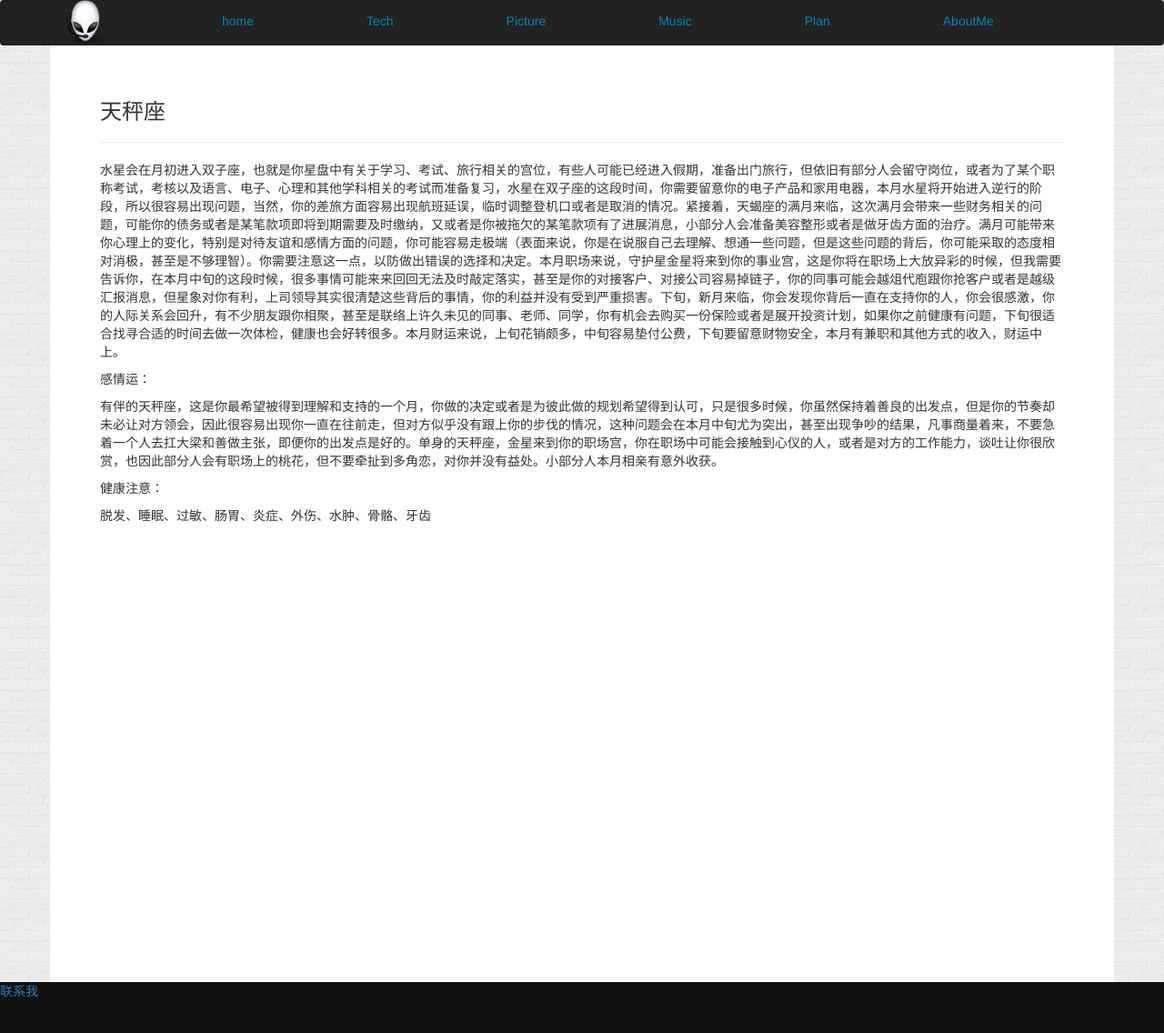
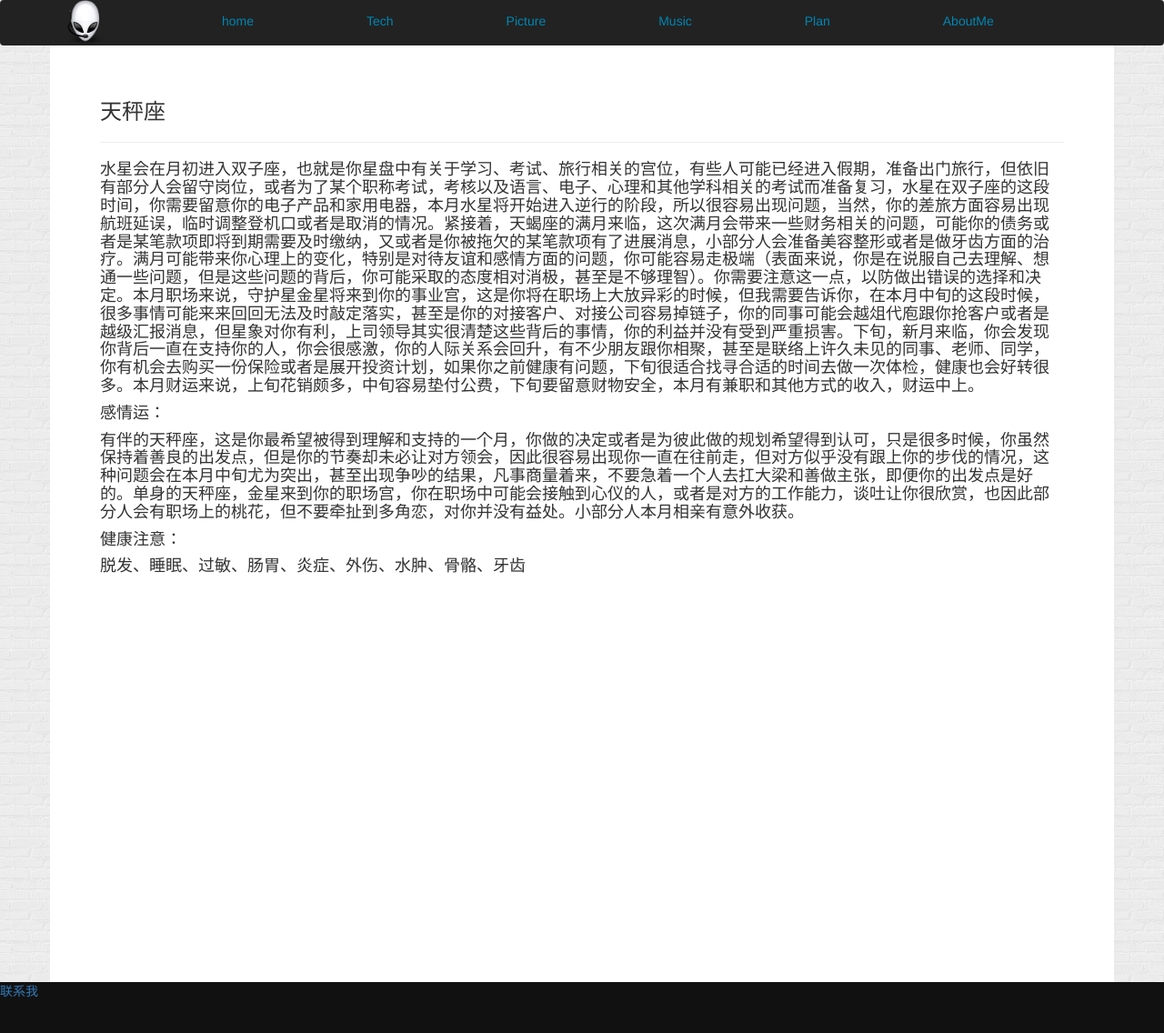
Before and after one commit to GeorageLiang/georageliang.github.com, a Jekyll site: the page built from 12md/tianp.md, in a window 1280 px wide and 1140 px high. Shown: the top 1136 px of the window at 91% size. Built offline with Jekyll 4.4.1, drawn with Linux system fonts in a browser that asks for light colours; Markdown is read by kramdown in place of the engine named in the settings; comment, search, counter and statistics services are not loaded.

```diff
--- a/12md/tianp.md
+++ b/12md/tianp.md
@@ -9,12 +9,12 @@ permalink: /12md/tianp/
 ###天秤座
 ---
 
-水星会在月初进入双子座，也就是你星盘中有关于学习、考试、旅行相关的宫位，有些人可能已经进入假期，准备出门旅行，但依旧有部分人会留守岗位，或者为了某个职称考试，考核以及语言、电子、心理和其他学科相关的考试而准备复习，水星在双子座的这段时间，你需要留意你的电子产品和家用电器，本月水星将开始进入逆行的阶段，所以很容易出现问题，当然，你的差旅方面容易出现航班延误，临时调整登机口或者是取消的情况。紧接着，天蝎座的满月来临，这次满月会带来一些财务相关的问题，可能你的债务或者是某笔款项即将到期需要及时缴纳，又或者是你被拖欠的某笔款项有了进展消息，小部分人会准备美容整形或者是做牙齿方面的治疗。满月可能带来你心理上的变化，特别是对待友谊和感情方面的问题，你可能容易走极端（表面来说，你是在说服自己去理解、想通一些问题，但是这些问题的背后，你可能采取的态度相对消极，甚至是不够理智）。你需要注意这一点，以防做出错误的选择和决定。本月职场来说，守护星金星将来到你的事业宫，这是你将在职场上大放异彩的时候，但我需要告诉你，在本月中旬的这段时候，很多事情可能来来回回无法及时敲定落实，甚至是你的对接客户、对接公司容易掉链子，你的同事可能会越俎代庖跟你抢客户或者是越级汇报消息，但星象对你有利，上司领导其实很清楚这些背后的事情，你的利益并没有受到严重损害。下旬，新月来临，你会发现你背后一直在支持你的人，你会很感激，你的人际关系会回升，有不少朋友跟你相聚，甚至是联络上许久未见的同事、老师、同学，你有机会去购买一份保险或者是展开投资计划，如果你之前健康有问题，下旬很适合找寻合适的时间去做一次体检，健康也会好转很多。本月财运来说，上旬花销颇多，中旬容易垫付公费，下旬要留意财物安全，本月有兼职和其他方式的收入，财运中上。
+####水星会在月初进入双子座，也就是你星盘中有关于学习、考试、旅行相关的宫位，有些人可能已经进入假期，准备出门旅行，但依旧有部分人会留守岗位，或者为了某个职称考试，考核以及语言、电子、心理和其他学科相关的考试而准备复习，水星在双子座的这段时间，你需要留意你的电子产品和家用电器，本月水星将开始进入逆行的阶段，所以很容易出现问题，当然，你的差旅方面容易出现航班延误，临时调整登机口或者是取消的情况。紧接着，天蝎座的满月来临，这次满月会带来一些财务相关的问题，可能你的债务或者是某笔款项即将到期需要及时缴纳，又或者是你被拖欠的某笔款项有了进展消息，小部分人会准备美容整形或者是做牙齿方面的治疗。满月可能带来你心理上的变化，特别是对待友谊和感情方面的问题，你可能容易走极端（表面来说，你是在说服自己去理解、想通一些问题，但是这些问题的背后，你可能采取的态度相对消极，甚至是不够理智）。你需要注意这一点，以防做出错误的选择和决定。本月职场来说，守护星金星将来到你的事业宫，这是你将在职场上大放异彩的时候，但我需要告诉你，在本月中旬的这段时候，很多事情可能来来回回无法及时敲定落实，甚至是你的对接客户、对接公司容易掉链子，你的同事可能会越俎代庖跟你抢客户或者是越级汇报消息，但星象对你有利，上司领导其实很清楚这些背后的事情，你的利益并没有受到严重损害。下旬，新月来临，你会发现你背后一直在支持你的人，你会很感激，你的人际关系会回升，有不少朋友跟你相聚，甚至是联络上许久未见的同事、老师、同学，你有机会去购买一份保险或者是展开投资计划，如果你之前健康有问题，下旬很适合找寻合适的时间去做一次体检，健康也会好转很多。本月财运来说，上旬花销颇多，中旬容易垫付公费，下旬要留意财物安全，本月有兼职和其他方式的收入，财运中上。
 
-感情运：
+####感情运：
 
-有伴的天秤座，这是你最希望被得到理解和支持的一个月，你做的决定或者是为彼此做的规划希望得到认可，只是很多时候，你虽然保持着善良的出发点，但是你的节奏却未必让对方领会，因此很容易出现你一直在往前走，但对方似乎没有跟上你的步伐的情况，这种问题会在本月中旬尤为突出，甚至出现争吵的结果，凡事商量着来，不要急着一个人去扛大梁和善做主张，即便你的出发点是好的。单身的天秤座，金星来到你的职场宫，你在职场中可能会接触到心仪的人，或者是对方的工作能力，谈吐让你很欣赏，也因此部分人会有职场上的桃花，但不要牵扯到多角恋，对你并没有益处。小部分人本月相亲有意外收获。
+####有伴的天秤座，这是你最希望被得到理解和支持的一个月，你做的决定或者是为彼此做的规划希望得到认可，只是很多时候，你虽然保持着善良的出发点，但是你的节奏却未必让对方领会，因此很容易出现你一直在往前走，但对方似乎没有跟上你的步伐的情况，这种问题会在本月中旬尤为突出，甚至出现争吵的结果，凡事商量着来，不要急着一个人去扛大梁和善做主张，即便你的出发点是好的。单身的天秤座，金星来到你的职场宫，你在职场中可能会接触到心仪的人，或者是对方的工作能力，谈吐让你很欣赏，也因此部分人会有职场上的桃花，但不要牵扯到多角恋，对你并没有益处。小部分人本月相亲有意外收获。
 
-健康注意：
+####健康注意：
 
-脱发、睡眠、过敏、肠胃、炎症、外伤、水肿、骨骼、牙齿
+####脱发、睡眠、过敏、肠胃、炎症、外伤、水肿、骨骼、牙齿
```
